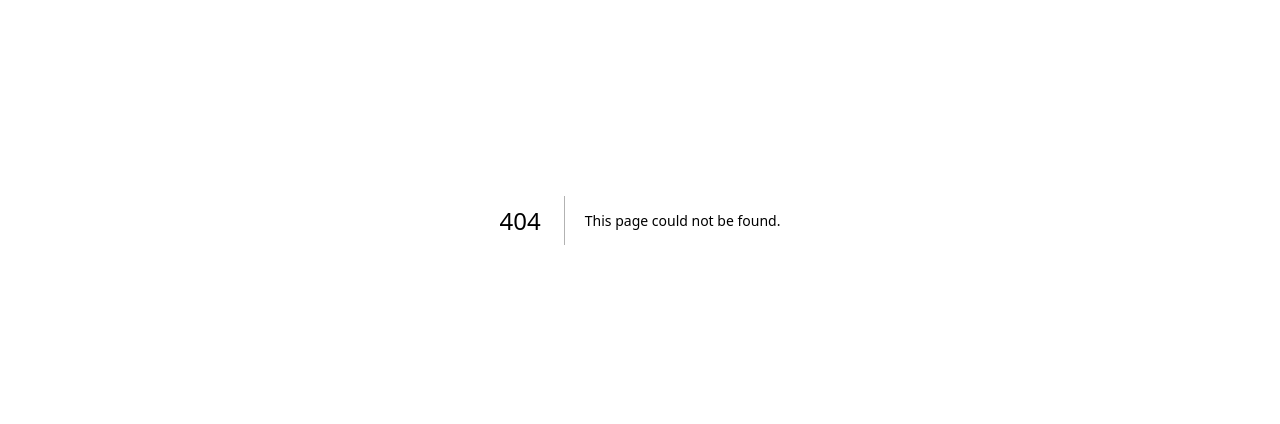
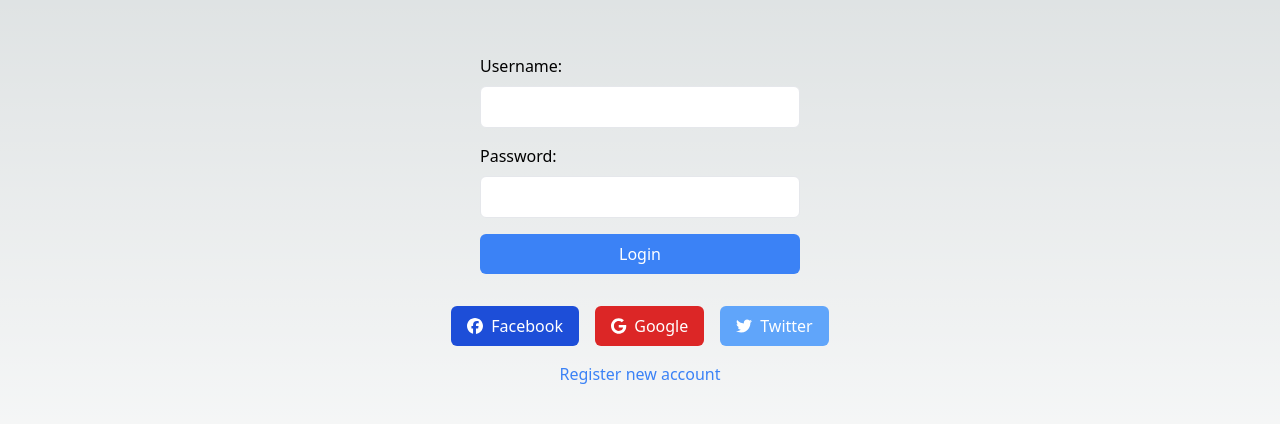
Before and after one commit to miarolfe/SwEngGroup30, a Next.js app in the folder front/life-insurance-front/: page /Login/loginClient in a window 1280 px wide. Before the commit this address had no page. Shown: the part 180-604 px from the top of the page. Built offline with nearby package versions, Linux system fonts and the light colour scheme.

Commit message:
login page for underwriters + added button links to login

```diff
--- a/front/life-insurance-front/components/UserAuthentication/UserType.js
+++ b/front/life-insurance-front/components/UserAuthentication/UserType.js
@@ -1,5 +1,6 @@
 
 import '../../app/globals.css'
+import Link from "next/link";
 
 const UserType = () => {
 
@@ -9,12 +10,16 @@ const UserType = () => {
                 <div class="bg-gray-100 p-8 rounded-lg shadow-md">
                     <h2 class="text-center text-2xl font-bold text-gray-800 mb-4">Select Your Login Type</h2>
                     <div class="flex justify-center space-x-4">
+                        <Link href="/Login/loginClient">
                         <button class="focus:shadow-outline h-20 w-48 rounded-lg bg-indigo-700 text-xl text-white
                         transition-colors duration-150 hover:bg-indigo-800">
                             Client</button>
+                        </Link>
+                        <Link href="/Login/loginUnderwriter">
                         <button class="focus:shadow-outline h-20 w-48 rounded-lg bg-purple-700 text-xl text-white
                         transition-colors duration-150 hover:bg-purple-800">
                             Underwriter</button>
+                        </Link>
                     </div>
                 </div>
             </main>
--- /dev/null
+++ b/front/life-insurance-front/pages/Login/loginClient.js
@@ -0,0 +1,81 @@
+import '../../app/globals.css'
+import {useState} from "react";
+import {useRouter} from "next/router";
+import {FontAwesomeIcon} from '@fortawesome/react-fontawesome';
+import {faGoogle, faTwitter, faFacebook} from '@fortawesome/free-brands-svg-icons';
+
+const LoginClient = () => {
+    const [username, setUsername] = useState('');
+    const [password, setPassword] = useState('');
+
+    const handleLogin = async (e) => {
+        e.preventDefault();
+        const response = await fetch('/api/login', {
+            method: 'POST',
+            headers: {
+                'Content-Type': 'application/json',
+            },
+            body: JSON.stringify({ username, password }),
+        });
+        if (response.ok) {
+            const data = await response.json();
+            onLogin(data);
+
+
+            router.push ('/question-page')
+        }
+        else {
+            console.error ('Login failed');
+        }
+    };
+
+    return (
+        <div className="min-h-screen flex flex-col justify-center items-center">
+            <form onSubmit={handleLogin} className="w-80">
+                <div className="mb-4">
+                    <label htmlFor="username" className="block mb-2">Username:</label>
+                    <input
+                        type="text"
+                        id="username"
+                        value={username}
+                        onChange={(e) => setUsername(e.target.value)}
+                        className="w-full px-4 py-2 border rounded-md focus:outline-none focus:border-blue-500"
+                    />
+                </div>
+                <div className="mb-4">
+                    <label htmlFor="password" className="block mb-2">Password:</label>
+                    <input
+                        type="password"
+                        id="password"
+                        value={password}
+                        onChange={(e) => setPassword(e.target.value)}
+                        className="w-full px-4 py-2 border rounded-md focus:outline-none focus:border-blue-500"
+                    />
+                </div>
+                <button type="submit" className="w-full bg-blue-500 text-white px-4 py-2 rounded-md hover:bg-blue-600 transition-colors">Login</button>
+            </form>
+            <div className="mt-8 flex space-x-4">
+                <button className="bg-blue-700 text-white px-4 py-2 rounded-md flex items-center justify-center space-x-2">
+                    <FontAwesomeIcon icon={faFacebook} />
+                    <span>Facebook</span>
+                </button>
+                <button className="bg-red-600 text-white px-4 py-2 rounded-md flex items-center justify-center space-x-2">
+                    <FontAwesomeIcon icon={faGoogle} />
+                    <span>Google</span>
+                </button>
+                <button className="bg-blue-400 text-white px-4 py-2 rounded-md flex items-center justify-center space-x-2">
+                    <FontAwesomeIcon icon={faTwitter} />
+                    <span>Twitter</span>
+                </button>
+            </div>
+            <div className="mt-4">
+                <a href="#" className="text-blue-500 hover:underline">Register new account</a>
+                {/*<span className="mx-2">|</span>*/}
+                {/*<a href="#" className="text-blue-500 hover:underline">Continue without account</a> */}
+            </div>
+        </div>
+    );
+
+};
+
+export default LoginClient;
--- a/front/life-insurance-front/components/loginPage.js
+++ b/front/life-insurance-front/pages/Login/loginUnderwriter.js
@@ -1,10 +1,10 @@
-import '../app/globals.css'
+import '../../app/globals.css'
 import {useState} from "react";
 import {useRouter} from "next/router";
 import {FontAwesomeIcon} from '@fortawesome/react-fontawesome';
 import {faGoogle, faTwitter, faFacebook} from '@fortawesome/free-brands-svg-icons';
 
-const LoginPage = () => {
+const LoginUnderwriter = () => {
     const [username, setUsername] = useState('');
     const [password, setPassword] = useState('');
 
@@ -54,28 +54,9 @@ const LoginPage = () => {
                 </div>
                 <button type="submit" className="w-full bg-blue-500 text-white px-4 py-2 rounded-md hover:bg-blue-600 transition-colors">Login</button>
             </form>
-            <div className="mt-8 flex space-x-4">
-                <button className="bg-blue-700 text-white px-4 py-2 rounded-md flex items-center justify-center space-x-2">
-                    <FontAwesomeIcon icon={faFacebook} />
-                    <span>Facebook</span>
-                </button>
-                <button className="bg-red-600 text-white px-4 py-2 rounded-md flex items-center justify-center space-x-2">
-                    <FontAwesomeIcon icon={faGoogle} />
-                    <span>Google</span>
-                </button>
-                <button className="bg-blue-400 text-white px-4 py-2 rounded-md flex items-center justify-center space-x-2">
-                    <FontAwesomeIcon icon={faTwitter} />
-                    <span>Twitter</span>
-                </button>
-            </div>
-            <div className="mt-4">
-                <a href="#" className="text-blue-500 hover:underline">Register new account</a>
-                {/*<span className="mx-2">|</span>*/}
-                {/*<a href="#" className="text-blue-500 hover:underline">Continue without account</a> */}
-            </div>
         </div>
     );
 
 };
 
-export default LoginPage;
+export default LoginUnderwriter;
--- a/front/life-insurance-front/pages/login.js
+++ b/front/life-insurance-front/pages/login.js
@@ -1,4 +1,4 @@
-import LoginPage from '../components/loginPage';
+import LoginClient from './Login/loginClient';
 
 
 
@@ -8,7 +8,7 @@ const Login = () => {
     }
     return (
         <div>
-            <LoginPage onLogin={handleLogin} />
+            <LoginClient onLogin={handleLogin} />
         </div>
     );
 };
--- /dev/null
+++ b/package.json
@@ -0,0 +1,6 @@
+{
+  "dependencies": {
+    "@aws-amplify/cli": "^12.10.1",
+    "@heroicons/react": "^2.1.1"
+  }
+}
```
Also changed, not shown: 1 other file (tests, documents, lock files or other folders).
